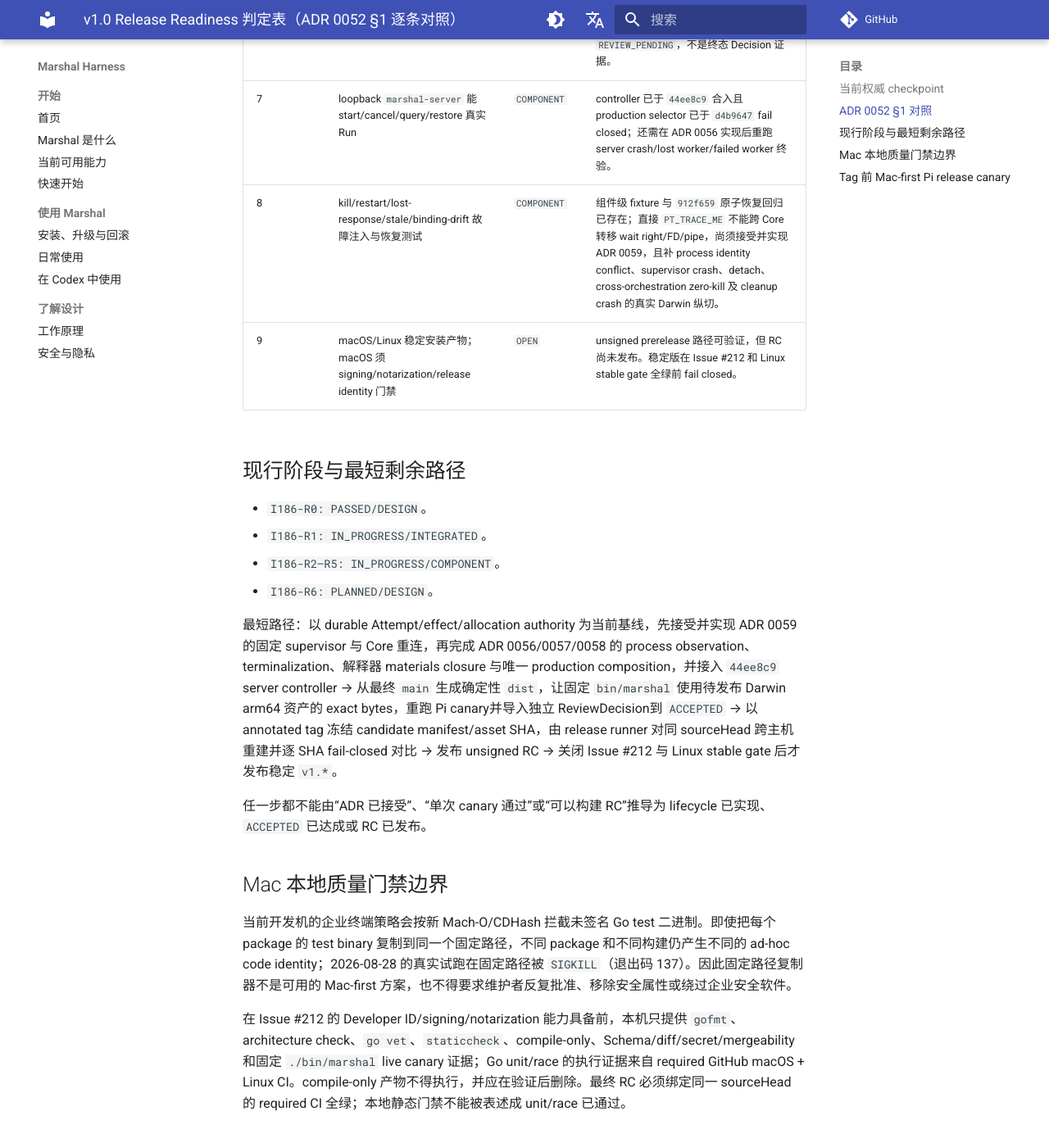
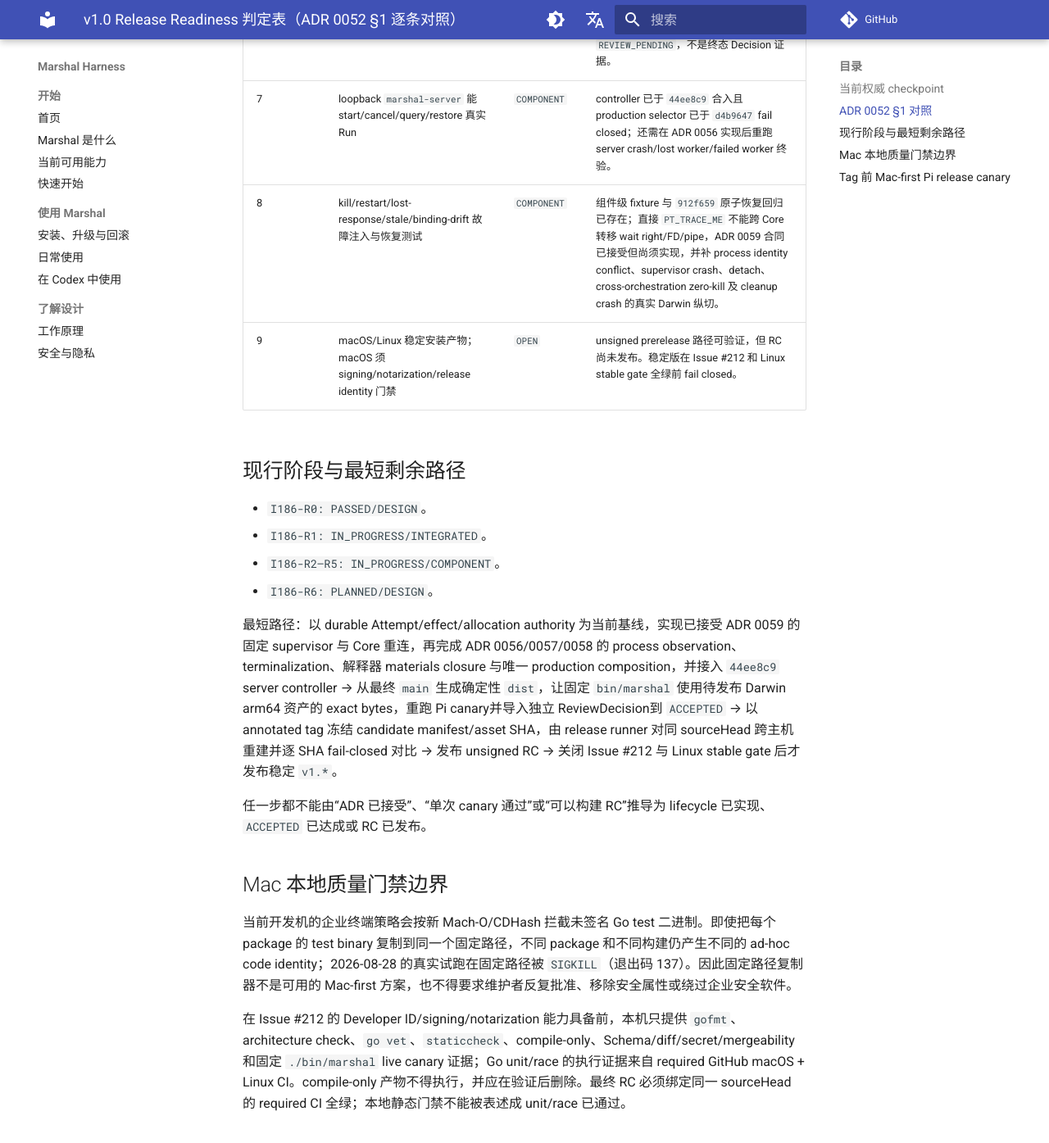
Before and after one commit to chiga0/marshal-harness, an MkDocs documentation site: the page built from docs/v1-release-readiness.md, in a window 1280 px wide and 1400 px high, scrolled down 1889 px. Shown: the top 1395 px of the window at 82% size. Built offline with MkDocs 1.6.1 and Material for MkDocs 9.7.7, drawn with Linux system fonts in a browser that asks for light colours; comment, search, counter and statistics services are not loaded; some of the changed text lies outside the part shown.

Commit message:
docs: accept fixed Darwin process supervisor

```diff
--- a/docs/v1-release-readiness.md
+++ b/docs/v1-release-readiness.md
@@ -11,7 +11,7 @@
 1. `main@44ee8c9` 合入 durable `marshal-server` start/status/recovery controller。
 2. `main@d4b9647` 合入 production selector 的组件门禁：production profile 只放行 `LaunchCapable` Provider，ordinary workspace Adapter 不得静默降级；但当前 release canary 仍通过 `MARSHAL_EMBEDDED_SANDBOX=1` 选择路径，ADR 0057 要求的唯一 `ProductionRuntime/PublicApplicationPort` composition 尚未收敛。
 3. `main@912f659` 合入 ResultIngress admission→worker-result→Run journal 的 crash-atomic 持久化和恢复；replay/idempotency 不再是进程内唯一真值。
-4. `main@ecee8d4` 接受 [ADR 0056](adr/0056-darwin-process-observation-and-attempt-terminalization.md)，冻结 Darwin ordinary-user 的 Core-owned process observation 与 Attempt terminalization 合同；RB2/B2 预审随后确认直接 `PT_TRACE_ME` 启动者无法把 wait right、held FD 与 pipe 转移给重启 Core，[ADR 0059](adr/0059-fixed-darwin-process-supervisor.md) 正提议固定 per-Attempt supervisor，提议未接受/实现前恢复门禁仍开放。
+4. `main@ecee8d4` 接受 [ADR 0056](adr/0056-darwin-process-observation-and-attempt-terminalization.md)，冻结 Darwin ordinary-user 的 Core-owned process observation 与 Attempt terminalization 合同；RB2/B2 预审随后确认直接 `PT_TRACE_ME` 启动者无法把 wait right、held FD 与 pipe 转移给重启 Core，[ADR 0059](adr/0059-fixed-darwin-process-supervisor.md) 已接受并冻结固定 per-Attempt supervisor 合同，但尚未实现，恢复门禁仍开放。
 5. `main@7651bc4` 合入 durable Attempt authority 与 ResultIngress eligibility barrier；`main@64ec359` 合入 durable effect intent/receipt/recovery authority。它们关闭了 component 级持久化缺口，但没有自动完成真实 process lifecycle/composition cutover。
 6. `main@94ba223` 接受 [ADR 0058](adr/0058-interpreted-agent-launch-identity.md)，冻结解释器真实 process image 与 provider materials closure 合同；Accepted 只表示设计冻结，`ExecutableGID`、`LaunchMaterialsDigest` 等字段和生产接线尚未实现。
 7. 前置 Pi `0.84.3` fixed-bin canary 绑定 `sourceHead=d4b9647`，单 Attempt 通过 9 项 Gate，到达 ReviewPacket/`REVIEW_PENDING`。它没有导入独立 ReviewDecision，没有进入 `ACCEPTED`，也不是当前 `main` 的最终发布证据。
@@ -28,7 +28,7 @@
 | 5 | 可判定 cancel、timeout、retry、terminal 与 Outcome 语义 | `COMPONENT` | 既有状态机与恢复决策可用；ADR 0056 实现未完成 eligibility terminal→process cleanup→unlock/successor 的唯一顺序。 |
 | 6 | 独立 Verification；发布仅 none / Draft PR，不 auto-merge | `INTEGRATED` | Local MVP 的独立 Verification 和发布权限分离已有生产路径；本次 Pi canary 仅到 `REVIEW_PENDING`，不是终态 Decision 证据。 |
 | 7 | loopback `marshal-server` 能 start/cancel/query/restore 真实 Run | `COMPONENT` | controller 已于 `44ee8c9` 合入且 production selector 已于 `d4b9647` fail closed；还需在 ADR 0056 实现后重跑 server crash/lost worker/failed worker 终验。 |
-| 8 | kill/restart/lost-response/stale/binding-drift 故障注入与恢复测试 | `COMPONENT` | 组件级 fixture 与 `912f659` 原子恢复回归已存在；直接 `PT_TRACE_ME` 不能跨 Core 转移 wait right/FD/pipe，尚须接受并实现 ADR 0059，且补 process identity conflict、supervisor crash、detach、cross-orchestration zero-kill 及 cleanup crash 的真实 Darwin 纵切。 |
+| 8 | kill/restart/lost-response/stale/binding-drift 故障注入与恢复测试 | `COMPONENT` | 组件级 fixture 与 `912f659` 原子恢复回归已存在；直接 `PT_TRACE_ME` 不能跨 Core 转移 wait right/FD/pipe，ADR 0059 合同已接受但尚须实现，并补 process identity conflict、supervisor crash、detach、cross-orchestration zero-kill 及 cleanup crash 的真实 Darwin 纵切。 |
 | 9 | macOS/Linux 稳定安装产物；macOS 须 signing/notarization/release identity 门禁 | `OPEN` | unsigned prerelease 路径可验证，但 RC 尚未发布。稳定版在 Issue #212 和 Linux stable gate 全绿前 fail closed。 |
 
 ## 现行阶段与最短剩余路径
@@ -38,7 +38,7 @@
 - `I186-R2–R5: IN_PROGRESS/COMPONENT`。
 - `I186-R6: PLANNED/DESIGN`。
 
-最短路径：以 durable Attempt/effect/allocation authority 为当前基线，先接受并实现 ADR 0059 的固定 supervisor 与 Core 重连，再完成 ADR 0056/0057/0058 的 process observation、terminalization、解释器 materials closure 与唯一 production composition，并接入 `44ee8c9` server controller → 从最终 `main` 生成确定性 `dist`，让固定 `bin/marshal` 使用待发布 Darwin arm64 资产的 exact bytes，重跑 Pi canary并导入独立 ReviewDecision到 `ACCEPTED` → 以 annotated tag 冻结 candidate manifest/asset SHA，由 release runner 对同 sourceHead 跨主机重建并逐 SHA fail-closed 对比 → 发布 unsigned RC → 关闭 Issue #212 与 Linux stable gate 后才发布稳定 `v1.*`。
+最短路径：以 durable Attempt/effect/allocation authority 为当前基线，实现已接受 ADR 0059 的固定 supervisor 与 Core 重连，再完成 ADR 0056/0057/0058 的 process observation、terminalization、解释器 materials closure 与唯一 production composition，并接入 `44ee8c9` server controller → 从最终 `main` 生成确定性 `dist`，让固定 `bin/marshal` 使用待发布 Darwin arm64 资产的 exact bytes，重跑 Pi canary并导入独立 ReviewDecision到 `ACCEPTED` → 以 annotated tag 冻结 candidate manifest/asset SHA，由 release runner 对同 sourceHead 跨主机重建并逐 SHA fail-closed 对比 → 发布 unsigned RC → 关闭 Issue #212 与 Linux stable gate 后才发布稳定 `v1.*`。
 
 任一步都不能由“ADR 已接受”、“单次 canary 通过”或“可以构建 RC”推导为 lifecycle 已实现、`ACCEPTED` 已达成或 RC 已发布。
 
```
Also changed, not shown: docs/adr/0059-fixed-darwin-process-supervisor.md (+1 -1 lines), docs/adr/README.md (+2 -2 lines), docs/audit-report.md (+1 -1 lines).
